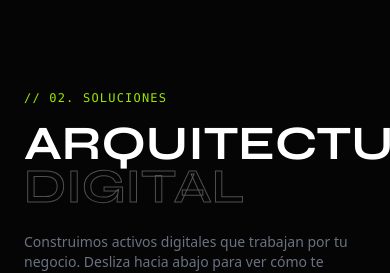
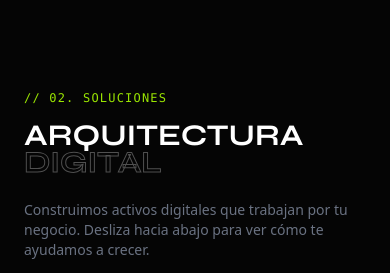
Before and after one commit to Asai07/mada-marketing, a Next.js app: page / in a window 390 px wide. Shown: the part 1940-2213 px from the top of the page. Built offline with nearby package versions, Linux system fonts and the light colour scheme.

Commit message:
corrección de palabras

```diff
--- a/components/Services.jsx
+++ b/components/Services.jsx
@@ -124,8 +124,7 @@ const Services = React.forwardRef(({ isMobile }, ref) => {
                     {/* CAMBIO: De 'Capabilities' a 'Nuestros Servicios' o 'Soluciones' */}
                     // 02. Soluciones
                 </span>
-                <h2 className="text-5xl md:text-8xl font-display font-bold text-white uppercase leading-[0.9]">
-                    Arquitectura<br />
+                <h2 className="text-3xl sm:text-5xl md:text-8xl font-display font-bold text-white uppercase leading-[0.9] break-words">Arquitectura<br />
                     <span className="text-transparent stroke-text-white">Digital</span>
                 </h2>
                 <p className="text-gray-500 mt-6 max-w-md text-sm md:text-base">
```
